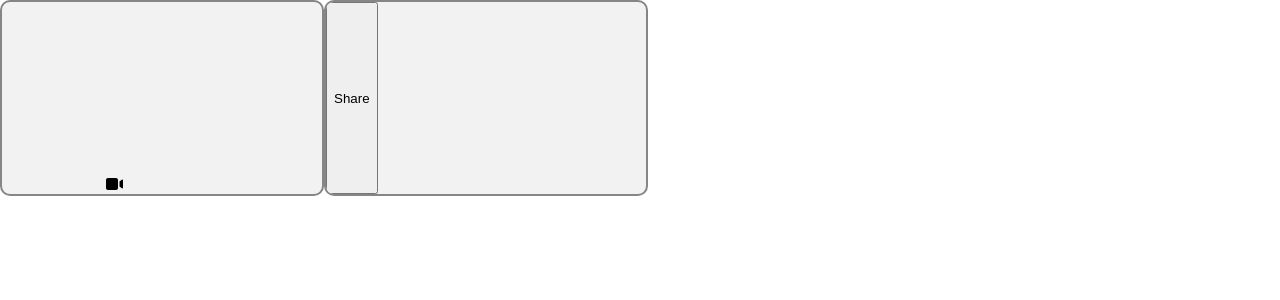
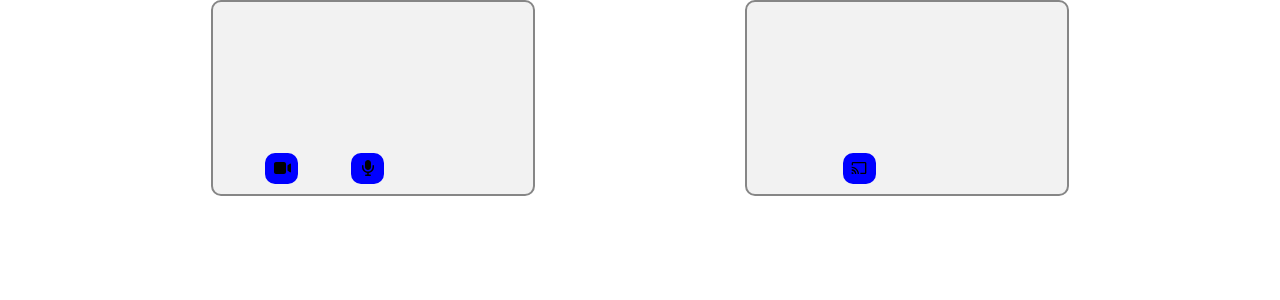
Before and after one commit to Medatur76/next_testing, a Next.js app: page /session in a window 1280 px wide. Shown: the top 300 px of the page. Built offline with nearby package versions, Linux system fonts and the light colour scheme.

Commit message:
buttons, mic and camera separation, and styling update

```diff
--- a/app/(platform)/(group)/_components/interactive/Camera.tsx
+++ b/app/(platform)/(group)/_components/interactive/Camera.tsx
@@ -3,38 +3,61 @@ import { User } from "@/src/User";
 import Box from "../ui/Box";
 import { useRef, useState } from "react";
 import { FontAwesomeIcon } from "@fortawesome/react-fontawesome";
-import { faVideo, faVideoSlash } from "@fortawesome/free-solid-svg-icons";
+import { faVideo, faVideoSlash, faMicrophone, faMicrophoneSlash } from "@fortawesome/free-solid-svg-icons";
 import '../styles/camera.css';
 
 export default function Camera(options: {user?: User}) {
     if (!options.user) {
 
-        const [useCamera, setUseCamera] = useState(false);
+        const [useCamera, setUseCamera] = useState(false), [useMic, setUseMic] = useState(false);
 
-        const camera = useRef(null);
+        const camera = useRef(null), mic = useRef(null);
 
-        const startSharing = async () => {
+        //Copilot code. works lol
+        const stopCamera = () => {
+            if (camera.current && camera.current.srcObject) {
+                const stream = camera.current.srcObject as MediaStream;
+                stream.getVideoTracks().forEach(track => track.stop());
+                camera.current.srcObject = null;
+                setUseCamera(false);
+            }
+        };
+
+        const startCamera = async () => {
             try {
-                const stream = await navigator.mediaDevices.getUserMedia({video: true, audio: true});
+                const stream = await navigator.mediaDevices.getUserMedia({video: true});
 
                 if (camera.current) camera.current.srcObject = stream;
 
                 setUseCamera(true);
 
-                stream.getVideoTracks()[0].onended = () => setUseCamera(false);
+                stream.getVideoTracks()[0].onended = stopCamera;
             } catch (e) {
                 //Do something in the box
             }
         };
 
         //Copilot code. works lol
-        const stopSharing = () => {
-            if (camera.current && camera.current.srcObject) {
-                const stream = camera.current.srcObject as MediaStream;
-                stream.getVideoTracks().forEach(track => track.stop());
+        const stopMic = () => {
+            if (mic.current && mic.current.srcObject) {
+                const stream = mic.current.srcObject as MediaStream;
                 stream.getAudioTracks().forEach(track => track.stop());
-                camera.current.srcObject = null;
-                setUseCamera(false);
+                mic.current.srcObject = null;
+                setUseMic(false);
+            }
+        };
+
+        const startMic = async () => {
+            try {
+                const stream = await navigator.mediaDevices.getUserMedia({audio: true});
+
+                if (mic.current) mic.current.srcObject = stream;
+
+                setUseMic(true);
+
+                stream.getVideoTracks()[0].onended = stopMic;
+            } catch (e) {
+                //Do something in the box
             }
         };
 
@@ -42,8 +65,11 @@ export default function Camera(options: {user?: User}) {
             <Box className="cameraBox">
                 <video autoPlay ref={camera} />
                 <div className="optionButtons">
-                    <div className="button" onClick={useCamera ? stopSharing : startSharing}>
+                    <div className="button" onClick={useCamera ? stopCamera : startCamera}>
                         <FontAwesomeIcon icon={useCamera ? faVideoSlash : faVideo} />
+                    </div>
+                    <div className="button" onClick={useMic ? stopMic : startMic}>
+                        <FontAwesomeIcon icon={useMic ? faMicrophoneSlash : faMicrophone} />
                     </div>
                 </div>
             </Box>
--- a/app/(platform)/(group)/_components/interactive/CodeBox.tsx
+++ b/app/(platform)/(group)/_components/interactive/CodeBox.tsx
@@ -3,6 +3,8 @@
 'use client';
 import { useRef, useState } from "react";
 import Box from "../ui/Box";
+import { FontAwesomeIcon } from "@fortawesome/react-fontawesome";
+import { faChromecast } from "@fortawesome/free-brands-svg-icons";
 
 export default function CodeBox() {
     //0: Screenshare
@@ -13,20 +15,6 @@ export default function CodeBox() {
         const [sharing, setSharing] = useState(false);
 
         const screen = useRef(null);
-
-        const startSharing = async () => {
-            try {
-                const stream = await navigator.mediaDevices.getDisplayMedia({video: true});
-
-                if (screen.current) screen.current.srcObject = stream;
-
-                setSharing(true);
-
-                stream.getVideoTracks()[0].onended = () => setSharing(false);
-            } catch (e) {
-                //Do something in the box
-            }
-        };
 
         //Copilot code. works lol
         const stopSharing = () => {
@@ -39,12 +27,28 @@ export default function CodeBox() {
             }
         };
 
+        const startSharing = async () => {
+            try {
+                const stream = await navigator.mediaDevices.getDisplayMedia({video: true});
+
+                if (screen.current) screen.current.srcObject = stream;
+
+                setSharing(true);
+
+                stream.getVideoTracks()[0].onended = stopSharing;
+            } catch (e) {
+                //Do something in the box
+            }
+        };
+
         return (
             <Box className="cameraBox">
                 <video ref={screen} autoPlay />
-                <button onClick={sharing ? stopSharing : startSharing}>
-                    Share
-                </button>
+                <div className="optionButtons">
+                    <div className="button" onClick={sharing ? stopSharing : startSharing}>
+                        <FontAwesomeIcon icon={faChromecast} />
+                    </div>
+                </div>
             </Box>
         )
     }
--- a/app/(platform)/(group)/_components/styles/camera.css
+++ b/app/(platform)/(group)/_components/styles/camera.css
@@ -3,6 +3,7 @@
     overflow: hidden;
     width: 25vw;
     aspect-ratio: 5/3;
+    height: 15vw;
     display: inline-flex; /* or flex with wrap */
     flex-wrap: wrap;
 }
@@ -20,6 +21,11 @@ video {
     flex-direction: row;
     justify-content: space-evenly;
     width: 70%;
+    padding: 3% 0;
 }
 
-.cameraBox > .optionButtons > .button {}
+.cameraBox > .optionButtons > .button {
+    background-color: blue;
+    border-radius: 10px;
+    padding: 3%;
+}
--- a/app/(platform)/(group)/session/page.tsx
+++ b/app/(platform)/(group)/session/page.tsx
@@ -4,7 +4,7 @@ import CodeBox from "../_components/interactive/CodeBox";
 export default function Session() {
     return (
         <>
-            <div style={{display: 'flex', flexDirection: 'row'}}>
+            <div style={{display: 'flex', flexDirection: 'row', justifyContent: 'space-evenly', height: '80%', width: '100%', alignContent: 'center'}}>
                 <Camera />
                 <CodeBox />
             </div>
```
